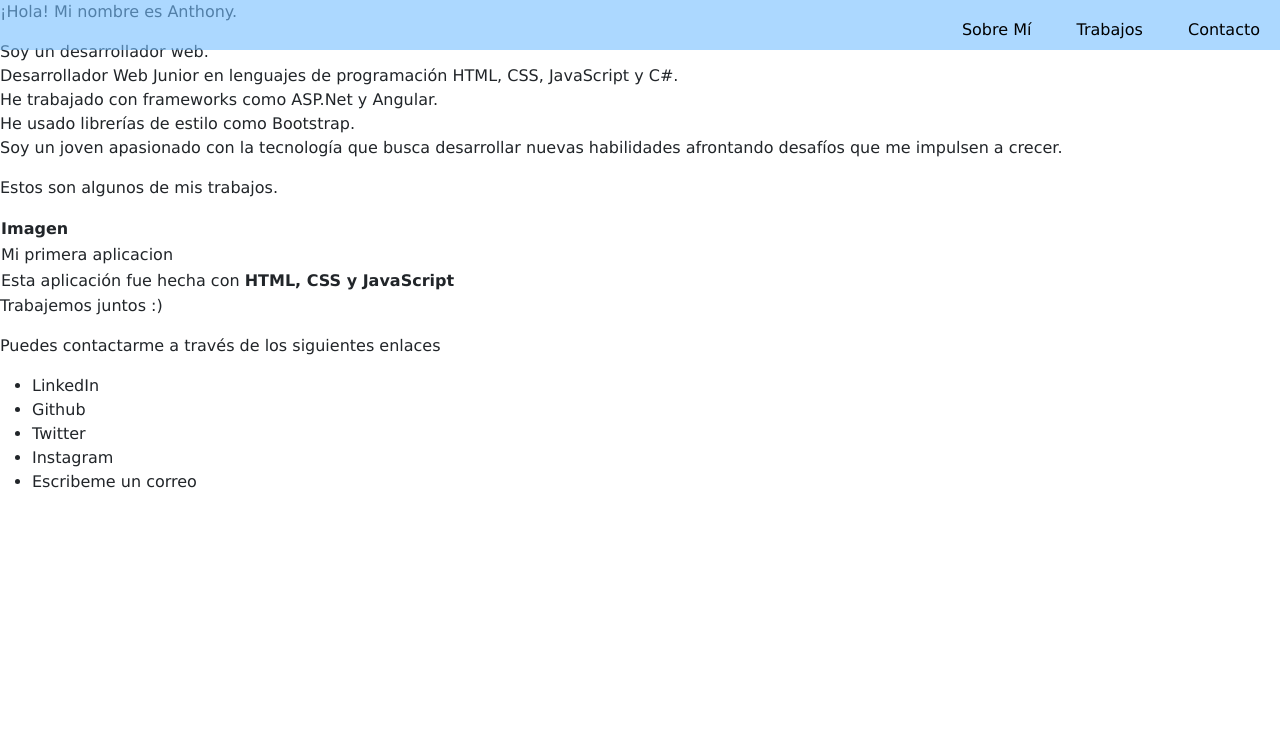
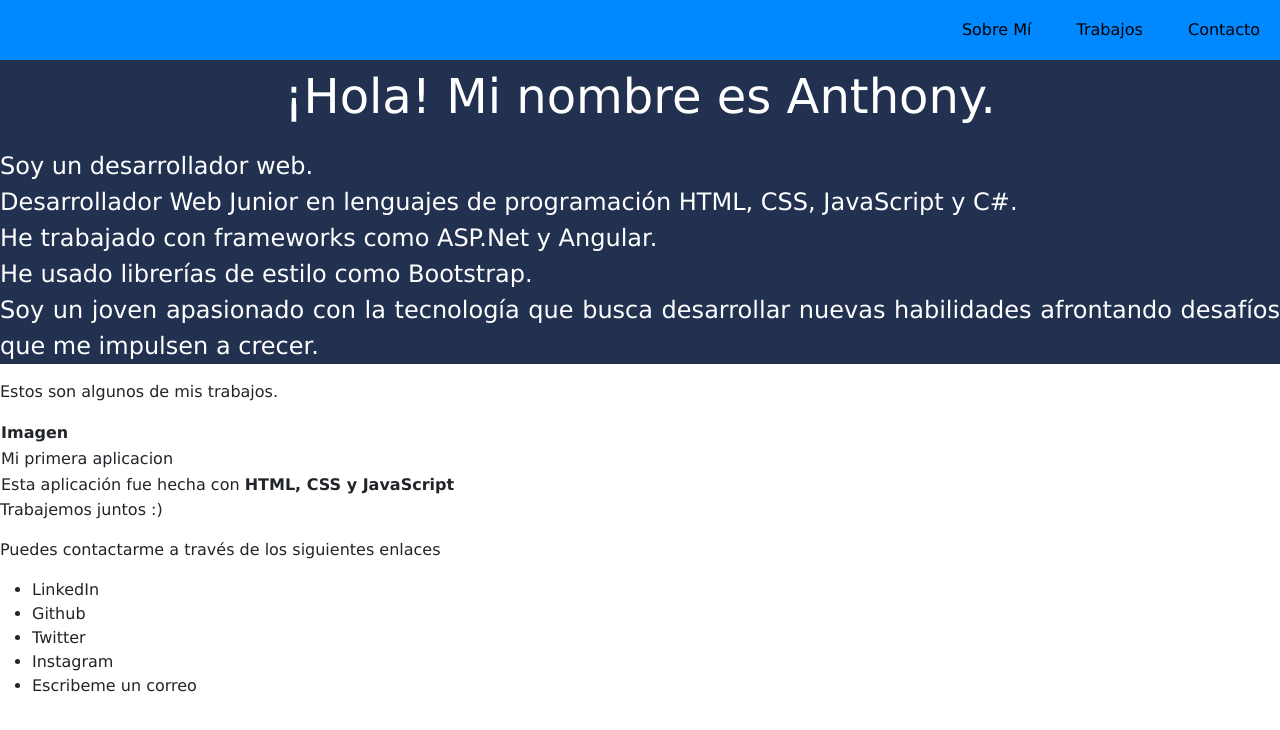
Before and after one commit to AnthonySSE/Portafolio, a plain HTML site: page index.html in a window 1280 px wide. Drawn offline with nearby package versions, Linux system fonts and the light colour scheme.

Commit message:
Día 2 - Portafolio Web
Añadido:
Se le dio estilo a la sección de sobre mi.

Mejoras:
Se mejoró la barra de menú.

```diff
--- a/index.html
+++ b/index.html
@@ -11,18 +11,20 @@
     <script src="https://cdn.jsdelivr.net/npm/bootstrap@5.1.3/dist/js/bootstrap.bundle.min.js" integrity="sha384-ka7Sk0Gln4gmtz2MlQnikT1wXgYsOg+OMhuP+IlRH9sENBO0LRn5q+8nbTov4+1p" crossorigin="anonymous"></script>
 
 </head>
+
 <body>
+
     <div class="encabezado">
         <ul>
         <a href="#sobre-mi"><li>Sobre Mí</li></a>
         <a href="#trabajos"><li>Trabajos</li></a>
         <a href="#contacto"><li>Contacto</li></a>
     </ul>
-</div>
-
+    </div>
+<div class="cuerpo">
 <div class="sobre-mi">
 <p class="saludo">¡Hola! Mi nombre es Anthony.</p>
-<p class="sobremi-cuerpo">
+<p class="sobre-mi-cuerpo">
     Soy un desarrollador web. <br>
     Desarrollador Web Junior en lenguajes de programación HTML, CSS, JavaScript y C#. <br>
     He trabajado con frameworks como ASP.Net y Angular. <br>
@@ -62,6 +64,6 @@
         </ul>
     </footer>
 </div>
-
+</div>
 </body>
 </html>
--- a/style.css
+++ b/style.css
@@ -3,16 +3,14 @@
     margin: 0;
     font-family: 'Lucida Sans', 'Lucida Sans Regular', 'Lucida Grande', 'Lucida Sans Unicode', Geneva, Verdana, sans-serif;
 }
-
 .encabezado
 {
-    background-color: #74beff98;
-    height: 50px;
+    background-color: rgba(0, 136, 255, 1);
+    overflow: hidden;
+    position: fixed;
+    top: 0;
     width: 100%;
-    text-align: center;
-    margin: 0;
-    padding: 0;
-    position: fixed;
+    height: 60px;
 }
 
 .encabezado a
@@ -41,22 +39,25 @@
     color: white;
 }
 
-.sobremi
+.cuerpo
 {
-    padding: 232px;
-    margin-top: 30px;
-    height: 20vh;
+    margin-top: 60px;
+}
+.sobre-mi
+{
+    color: white;
+    background-color: rgb(35, 49, 81);
 }
 
-/*.saludo
+.saludo
 {
     font-size: 48px;
     text-align: center;
 
 }
 
-.sobremi-cuerpo
+.sobre-mi-cuerpo
 {
     text-align: justify;
     font-size: 24px;
-}*/
+}
```
